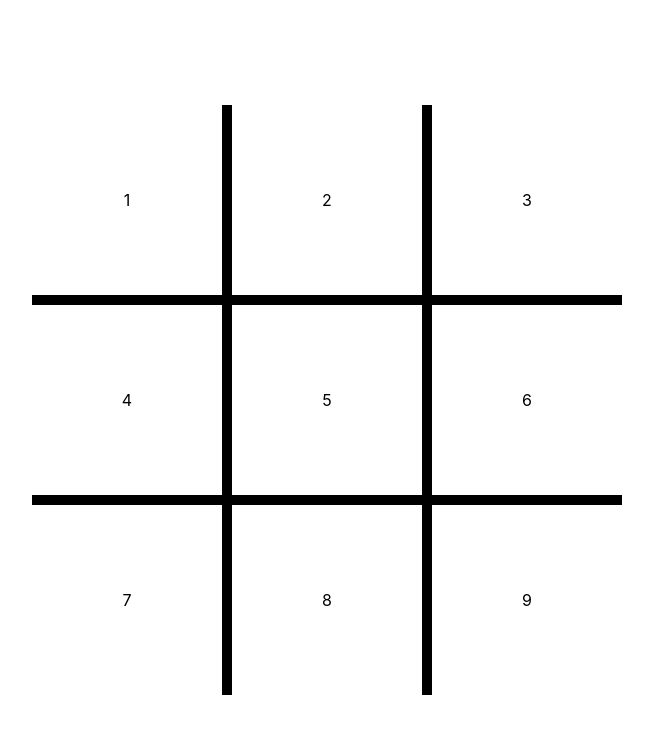
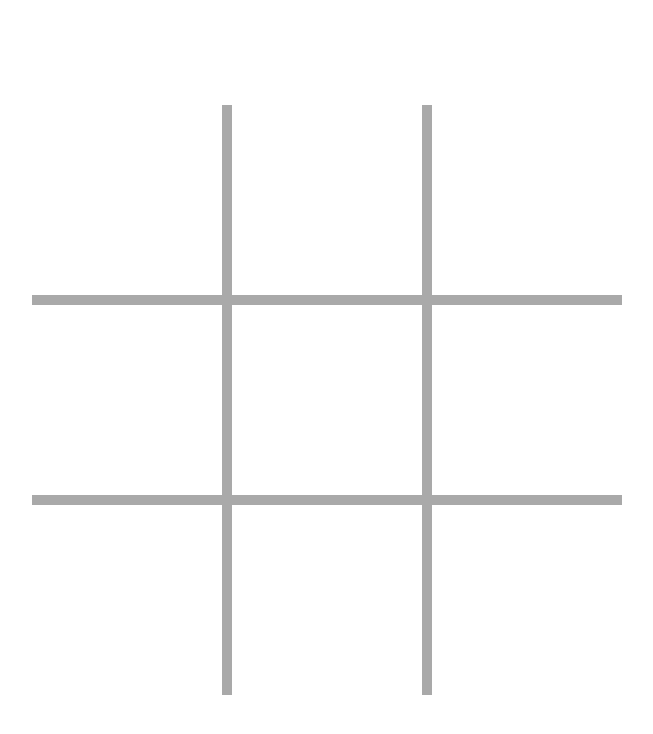
Before and after one commit to londes/tic-tac-toe, a React (Create React App) app: page / in a window 1280 px wide. Shown: the top 734 px of the page, without its empty margins (313-966 px from the left). Built offline with nearby package versions, Linux system fonts and the light colour scheme.

Commit message:
apparent progress, pushing now in case my laptop melts

```diff
--- a/package.json
+++ b/package.json
@@ -34,5 +34,8 @@
       "last 1 firefox version",
       "last 1 safari version"
     ]
+  },
+  "devDependencies": {
+    "@babel/plugin-proposal-private-property-in-object": "^7.21.11"
   }
 }
--- a/src/App.css
+++ b/src/App.css
@@ -9,7 +9,7 @@
 
 .just-lines {
   margin: auto;
-  background-color: black;
+  background-color: darkgrey;
   width: 590px;
   height: 590px;
 }
@@ -28,4 +28,5 @@
   height: 190px;
   width: 190px;
   background-color: white;
+  font-size: 9em;
 }
--- a/src/App.js
+++ b/src/App.js
@@ -2,6 +2,7 @@ import './App.css';
 
 import React, { useState, useEffect } from 'react'
 import Player from './Player'
+import GridSquare from './components/GridSquare'
 
 function App() {
 
@@ -11,36 +12,64 @@ function App() {
     isDraw: false
   })
   let [grid, setGrid] = useState ({
-    selected: []
+    one: '',
+    two: '',
+    three: '',
+    four: '',
+    five: '',
+    six: '',
+    seven: '',
+    eight: '',
+    nine: '',
   })
-  let [player1, setPlayer1] = useState(new Player('will', 'green'))
-  let [player2, setPlayer2] = useState(new Player('jeb', 'blue'))
+  let [playerOne, setPlayerOne] = useState(new Player('will', 'green', 'X', true))
+  let [playerTwo, setPlayerTwo] = useState(new Player('jeb', 'blue', 'O', false))
+  let [turn, setTurn] = useState(0)
 
-  console.log(player1, player2)
+  console.log(playerOne, playerTwo)
+
+  console.log(grid)
+
+  // if the space isn't taken, update the appropriate player and the grid,
+  // and increment turn. if the space is taken, do nothing
+  let clickHandle = (e) => {
+    if (grid[e.target.id] === '') {
+      if (turn % 2 === 0) {
+        setPlayerOne({...playerOne, [e.target.id]: true})
+        setGrid({...grid, [e.target.id]: playerOne.symbol})
+      } else if (turn % 2 === 1) {
+        setPlayerTwo({...playerTwo, [e.target.id]: true})
+        setGrid({...grid, [e.target.id]: playerTwo.symbol})
+      }
+      setTurn(turn += 1)
+    } else {}
+  }
+
+  // every time there's a new turn, we want to check to see if someone
+  // won the game
+  useEffect(() => {
+    let { one, two, three, four, five, six, seven, eight, nine} = grid
+    if ( (one === two === three) || (four === five === six) ) {}
+  }, [turn])
 
   // if game hasnt started, render start screen
+
   // if game has started, render grid
-  // if game is over, render game over
-  // // maybe render a game over thing and wait a few seconds before
-  // // swapping
-
   return (
     <div className="App">
       <div className="just-lines">
         <div className="grid-container">
-          <div className="grid-square" id="one">1</div>
-          <div className="grid-square" id="two">2</div>
-          <div className="grid-square" id="three">3</div>
-          <div className="grid-square" id="four">4</div>
-          <div className="grid-square" id="five">5</div>
-          <div className="grid-square" id="six">6</div>
-          <div className="grid-square" id="seven">7</div>
-          <div className="grid-square" id="eight">8</div>
-          <div className="grid-square" id="nine">9</div>
+          {Object.keys(grid).map(number => {
+            return <GridSquare style='grid-square' id={number} value={grid[number]} click={clickHandle}/>
+          })}
         </div>
       </div>
     </div>
   );
+
+  // if game is over, render game over
+  // // maybe render a game over thing and wait a few seconds before
+  // // swapping
 }
 
 export default App;
--- a/src/Player.js
+++ b/src/Player.js
@@ -1,8 +1,9 @@
-import React from 'react'
 
-export default function Player (name, color) {
+export default function Player (name, color, symbol, isTurn) {
     this.name = name
     this.color = color
+    this.symbol = symbol
+    this.isTurn = isTurn
     this.one = false
     this.two = false
     this.three = false
--- /dev/null
+++ b/src/components/GridSquare.js
@@ -0,0 +1,7 @@
+import React from 'react'
+
+export default function GridSquare( {style, id, value, click }) {
+  return (
+    <div className={style} id={id} onClick={click}>{value}</div>
+  )
+}
```
Also changed, not shown: 1 other file (tests, documents, lock files or other folders).
